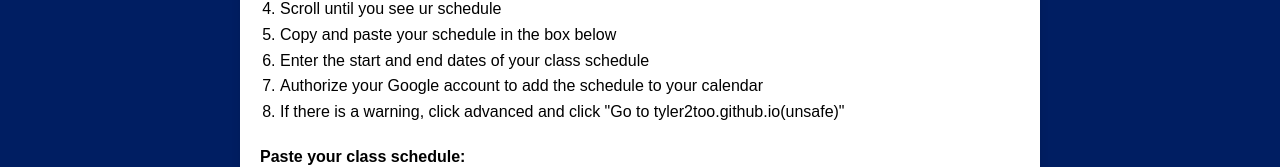
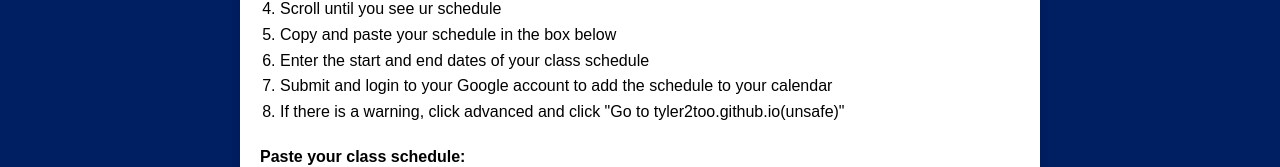
Before and after one commit to tyler2too/ClassScheduleToGoogleCalenderApp, a plain HTML site: page uic/uic.html in a window 1280 px wide. Shown: the part 230-397 px from the top of the page. Drawn offline with Linux system fonts and the light colour scheme; a script that the page names is missing.

Commit message:
Changed wording of step 7 (Ty Nathan)

```diff
--- a/uic/uic.html
+++ b/uic/uic.html
@@ -23,7 +23,7 @@
                 <li>Scroll until you see ur schedule</li>
                 <li>Copy and paste your schedule in the box below</li>
                 <li>Enter the start and end dates of your class schedule</li>
-                <li>Authorize your Google account to add the schedule to your calendar</li>
+                <li>Submit and login to your Google account to add the schedule to your calendar</li>
                 <li>If there is a warning, click advanced and click "Go to tyler2too.github.io(unsafe)"</li>
             </ol>
         </section>
```
Also changed, not shown: uiuc/uiuc.html (+1 -1 lines).
